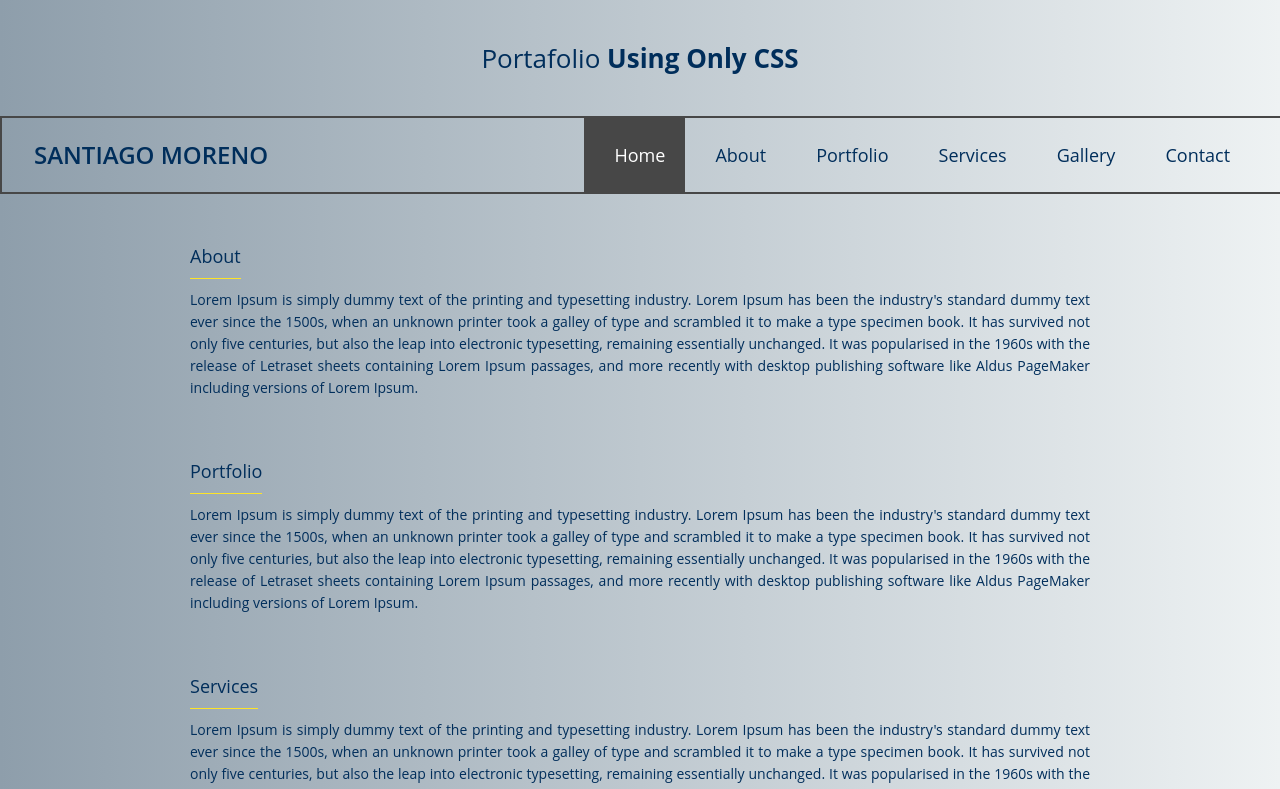
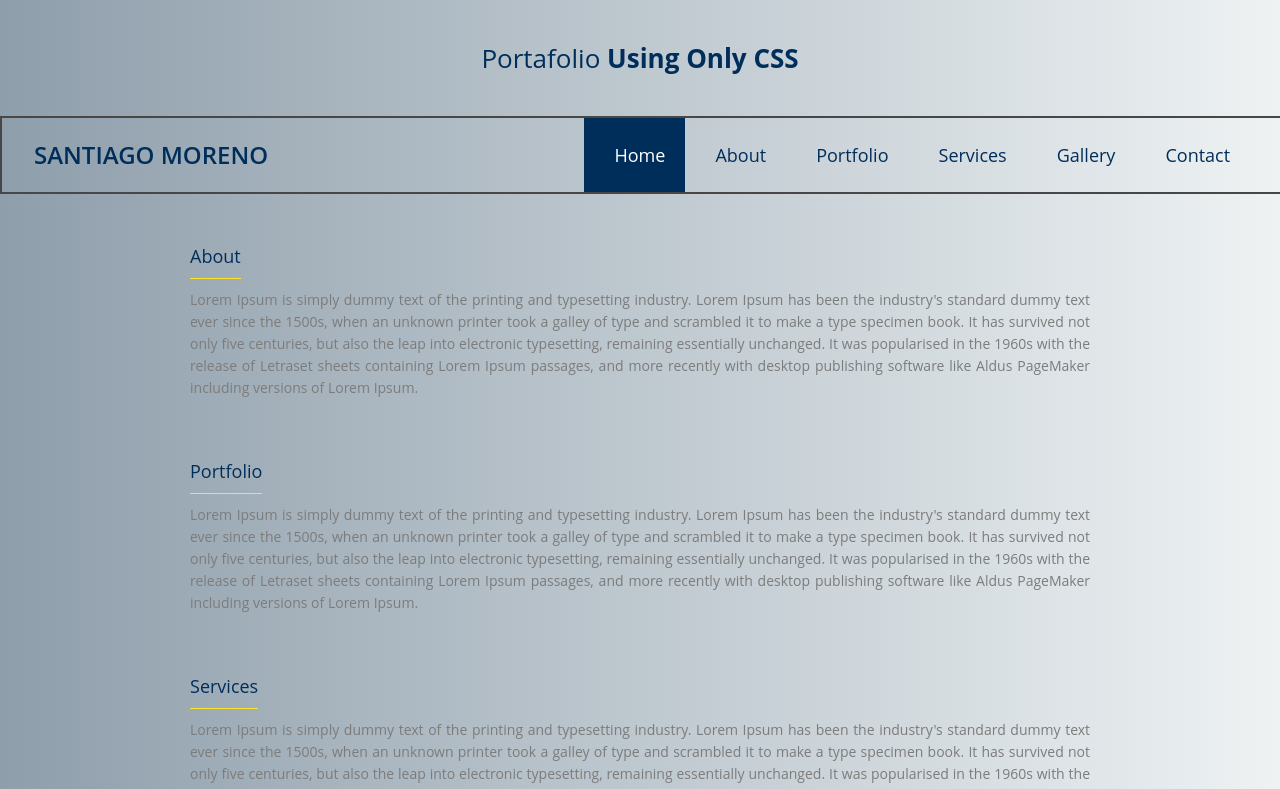
Before and after one commit to santtiagomc/proyectoMenu, a plain HTML site: page docs/index.html in a window 1280 px wide. In both pictures the pointer is over the link "Home". Shown: the top 789 px of the page. Drawn offline with Linux system fonts and the light colour scheme.

Commit message:
change background

```diff
--- a/docs/style.css
+++ b/docs/style.css
@@ -65,8 +65,12 @@ nav ul li a {
     transition: all 0.5s ease 0s;
 }
 nav ul li a:hover {
-    background-color: #474747;
+    background-color: #002e5b;
     color: #ffffff;
+    transition: all 0.5s ease 0s;
+}
+nav ul li a:hover i {
+    color: #fde428;
     transition: all 0.5s ease 0s;
 }
 nav ul li a i {
@@ -90,6 +94,9 @@ nav ul li a i {
 .toggle-menu ul li:last-child {
     margin-bottom: 0px;
 }
+input [
+    type=checkbox
+],
 input, label {
     display: none;
 }
@@ -110,7 +117,7 @@ input, label {
 .content p {
     font-size: 14px;
     line-height: 22px;
-    color: #002e5b;
+    color: #7c7c7c;
     text-align: justify;
 }
 footer {
@@ -132,7 +139,7 @@ footer {
     transition: all 0.5s ease 0s;
 }
 .social li a:hover {
-    color: #ffffff;
+    color: #fde428;
     transition: all 0.5s ease 0s;
 }
 @media only screen and (max-width: 1440px) {
```
